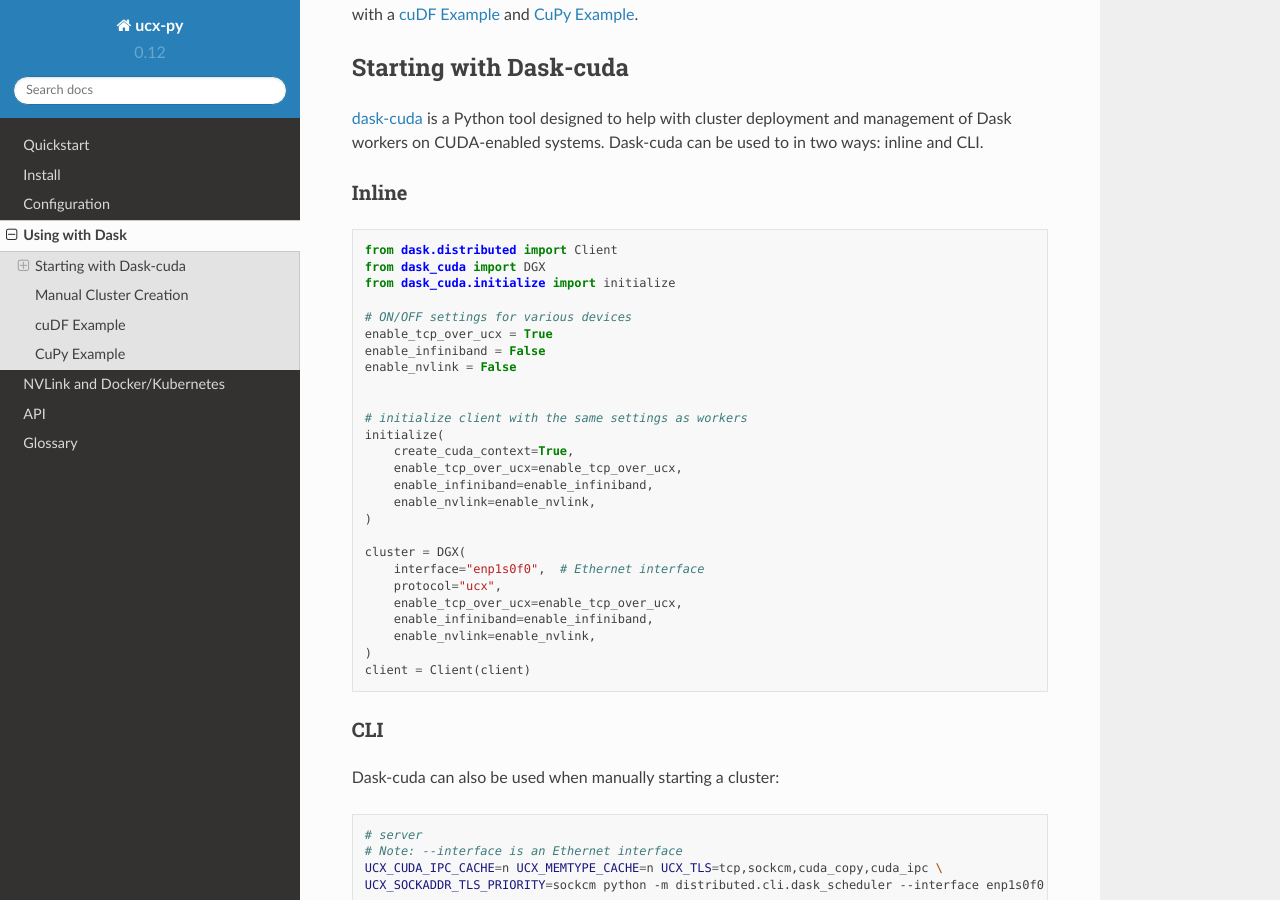
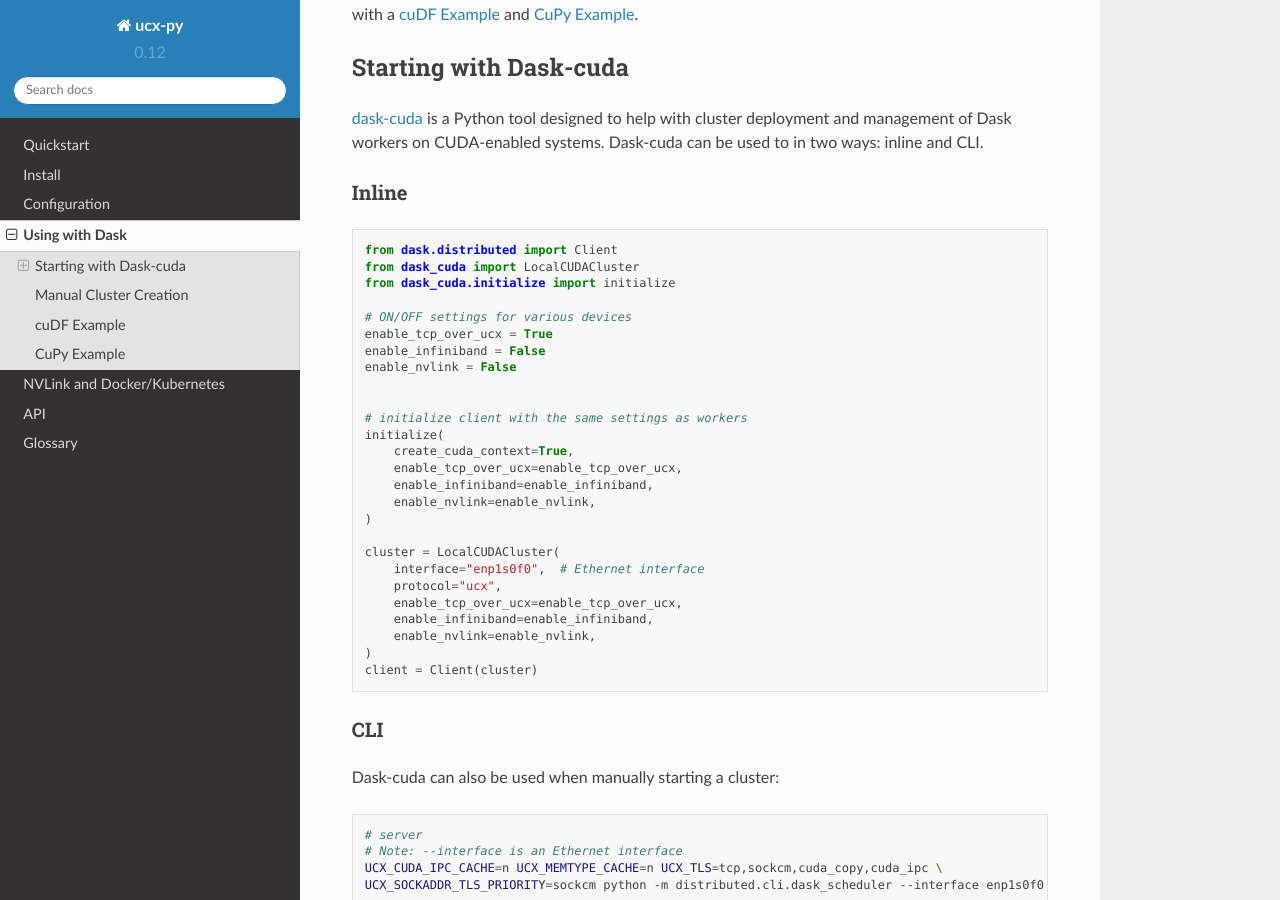
Before and after one commit to rapidsai/ucx-py, a Sphinx documentation site: the page built from docs/source/dask.rst, in a window 1280 px wide and 900 px high, scrolled down 230 px. Built offline with Sphinx 7.4.7 and the Read the Docs theme 2.0.0, drawn with Linux system fonts in a browser that asks for light colours.

Commit message:
use LocalCUDACluster instead of DGX object in examples

```diff
--- a/docs/source/dask.rst
+++ b/docs/source/dask.rst
@@ -15,7 +15,7 @@
 .. code-block:: python
 
     from dask.distributed import Client
-    from dask_cuda import DGX
+    from dask_cuda import LocalCUDACluster
     from dask_cuda.initialize import initialize
 
     # ON/OFF settings for various devices
@@ -32,14 +32,14 @@
         enable_nvlink=enable_nvlink,
     )
 
-    cluster = DGX(
+    cluster = LocalCUDACluster(
         interface="enp1s0f0",  # Ethernet interface
         protocol="ucx",
         enable_tcp_over_ucx=enable_tcp_over_ucx,
         enable_infiniband=enable_infiniband,
         enable_nvlink=enable_nvlink,
     )
-    client = Client(client)
+    client = Client(cluster)
 
 
 CLI
```
Also changed, not shown: 2 other files.
